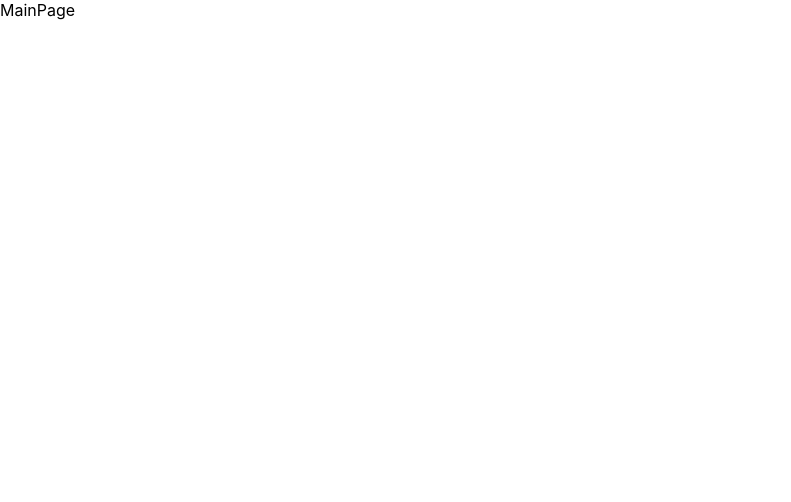
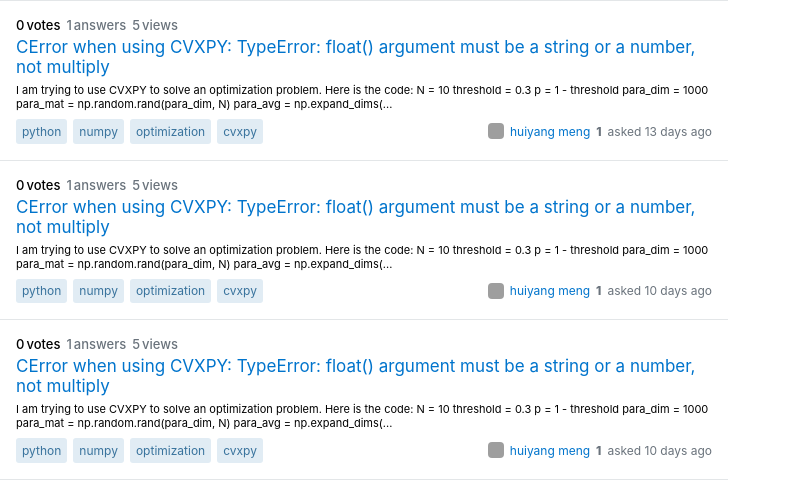
Before and after one commit to codestates-seb/seb44_pre_014, a React (Create React App) app in the folder client/: page / in a window 1280 px wide. Shown: the top 502 px of the page, without its empty margins (0-791 px from the left). Built offline with nearby package versions, Linux system fonts and the light colour scheme; grey boxes are pictures that could not be loaded.

Commit message:
feat: 메인페이지에 카드리스트 추가

```diff
--- a/client/src/pages/MainPage.tsx
+++ b/client/src/pages/MainPage.tsx
@@ -1,5 +1,19 @@
+import styled from 'styled-components';
+import QuestionCard from 'feature/Main/QuestionCard';
+import { questionList } from 'feature/Main/mockData';
+
 const MainPage = () => {
-  return <div>MainPage</div>;
+  return (
+    <StyledMainPage>
+      {questionList.map((question, idx) => (
+        <QuestionCard key={`question-card-${idx}`} questionData={question} />
+      ))}
+    </StyledMainPage>
+  );
 };
 
+const StyledMainPage = styled.div`
+  max-width: 728px;
+`;
+
 export default MainPage;
```
